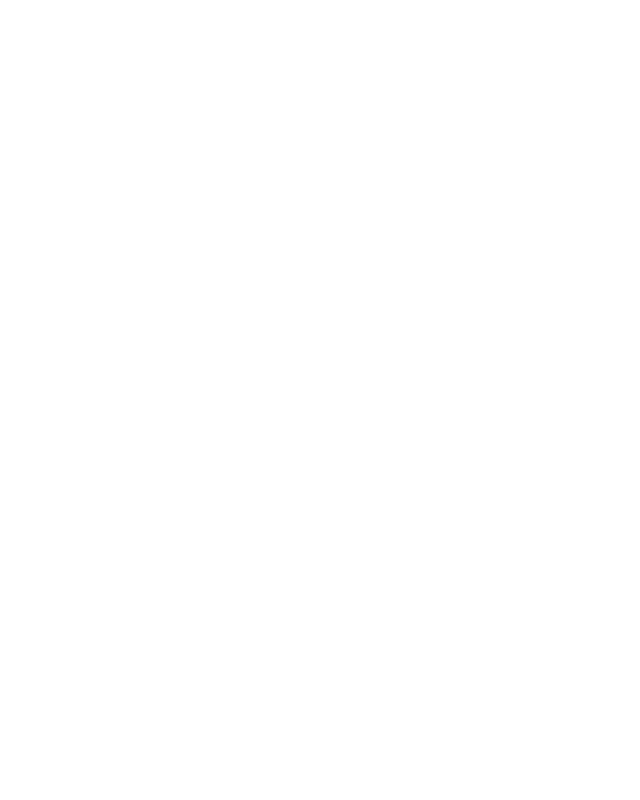
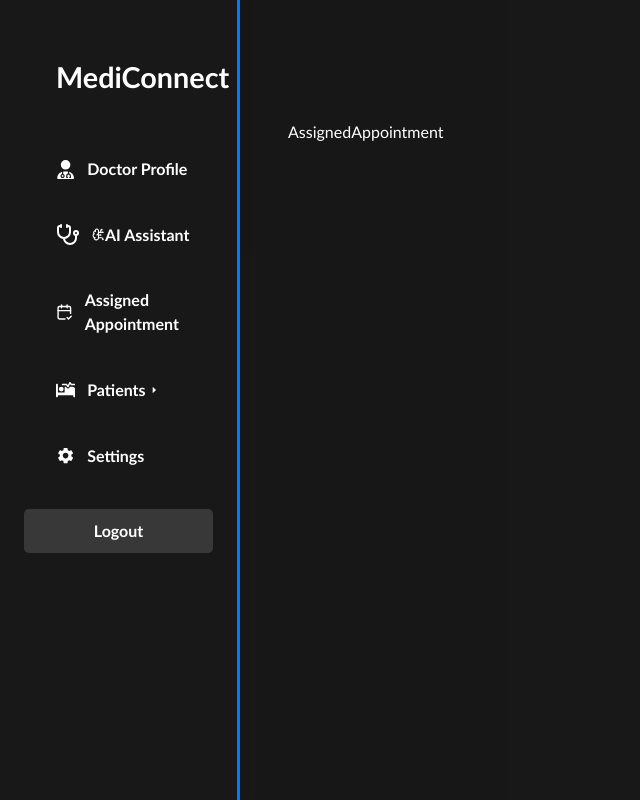
Before and after one commit to elisate/AI-based-health-care-support, a React (Vite) app: page /doctor/Appointment in a window 1280 px wide. Before the commit this address had no page. Shown: the whole page, without its empty margins (0-640 px from the left). Built offline with nearby package versions, Linux system fonts and the light colour scheme; what notiflix would draw is missing.

Commit message:
23 last commit time

```diff
--- a/src/App.jsx
+++ b/src/App.jsx
@@ -56,6 +56,7 @@
 import MedicalAIassistant from "./DoctorDashboard/MedicalAIassistant";
 import SingleAppointment from "./Components/SingleAppointment";
 import AssignDoctor from "./Components/AssignDoctor";
+import AssignedAppointment from "./DoctorDashboard/AssignedAppointment";
 // import ProtectedRoutes from './Components/ProtectedRoute.js'
 function App() {
   return (
@@ -149,6 +150,7 @@
           <Route path="/doctor/nurse-doctor" element={<NurseTable />} />
           <Route path="/doctor/nurse-profile/:id" element={<NurseProfile />} />
           <Route path="/doctor/settings" element={<DocSettings />} />
+          <Route path="/doctor/Appointment" element={<AssignedAppointment/>}/>
         </Route>
 
         {/* --------------------SUPER ADMIN ROUTES ----------------------------------------*/}
--- /dev/null
+++ b/src/DoctorDashboard/AssignedAppointment.jsx
@@ -0,0 +1,9 @@
+import React from 'react'
+
+function AssignedAppointment() {
+  return (
+    <div>AssignedAppointment</div>
+  )
+}
+
+export default AssignedAppointment
--- a/src/DoctorDashboard/Doctorsidebar.jsx
+++ b/src/DoctorDashboard/Doctorsidebar.jsx
@@ -1,14 +1,11 @@
 import React, { useState } from 'react'
 import '../dashboardstyles/sidebar.css';
 import { Link } from 'react-router-dom';
-import { SiEventstore } from "react-icons/si";
-import { BiSupport } from "react-icons/bi";
-import { FaHeartbeat, FaCalendarCheck, FaFileInvoiceDollar, FaUserNurse } from "react-icons/fa";
 import { FaUserDoctor, FaBedPulse } from "react-icons/fa6";
 import { IoMdMenu } from "react-icons/io";
-import { MdSettings, MdDonutSmall, MdArrowDropDown, MdArrowRight } from "react-icons/md";
+import { MdSettings,  MdArrowDropDown, MdArrowRight } from "react-icons/md";
 import { BrainCircuit } from "lucide-react";
-import { Stethoscope } from "lucide-react";
+import { Stethoscope,CalendarCheck2 } from "lucide-react";
 import useLogout from '../hooks/useLogout';
 const Doctorsidebar = () => {
   const [isSidebarVisible, setIsSidebarVisible] = useState(true);
@@ -16,6 +13,7 @@
   const [isEventMenuOpen, setIsEventMenuOpen] = useState(false);
   const [isBillMenuOpen, setIsBillMenuOpen] = useState(false);
   const [isNursesMenuOpen, setIsNursesMenuOpen] = useState(false);
+
   const logout = useLogout();
   return (
     <div className="dashboard">
@@ -29,6 +27,7 @@
         <ul className="nav-list">
            <Link to="/doctor/dash" className='nav-link'><li><FaUserDoctor className='nav-icon' /> Doctor Profile</li></Link>
           <Link to="/doctor/AIassistant" className='nav-link'><li><Stethoscope className='nav-icon' /><BrainCircuit size={13}/> AI Assistant</li></Link>
+          <Link to="/doctor/Appointment" className='nav-link'><li><CalendarCheck2 className='nav-icon' />Assigned Appointment</li></Link>
           <li onClick={() => setIsPatientsMenuOpen(!isPatientsMenuOpen)} className="menu-item">
             <FaBedPulse className='nav-icon' /> Patients
             {isPatientsMenuOpen ? <MdArrowDropDown className='submenu-icon' /> : <MdArrowRight className='submenu-icon' />}
```
